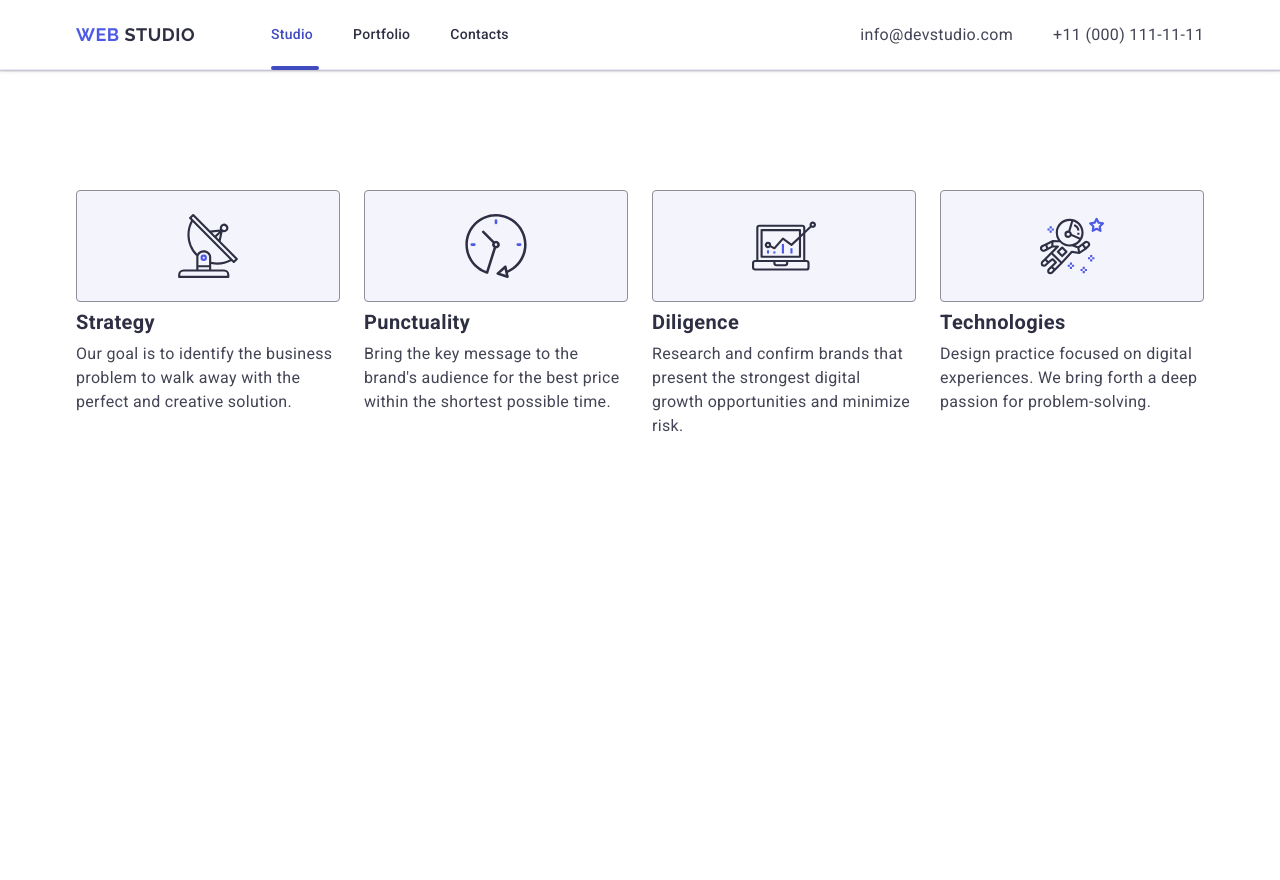
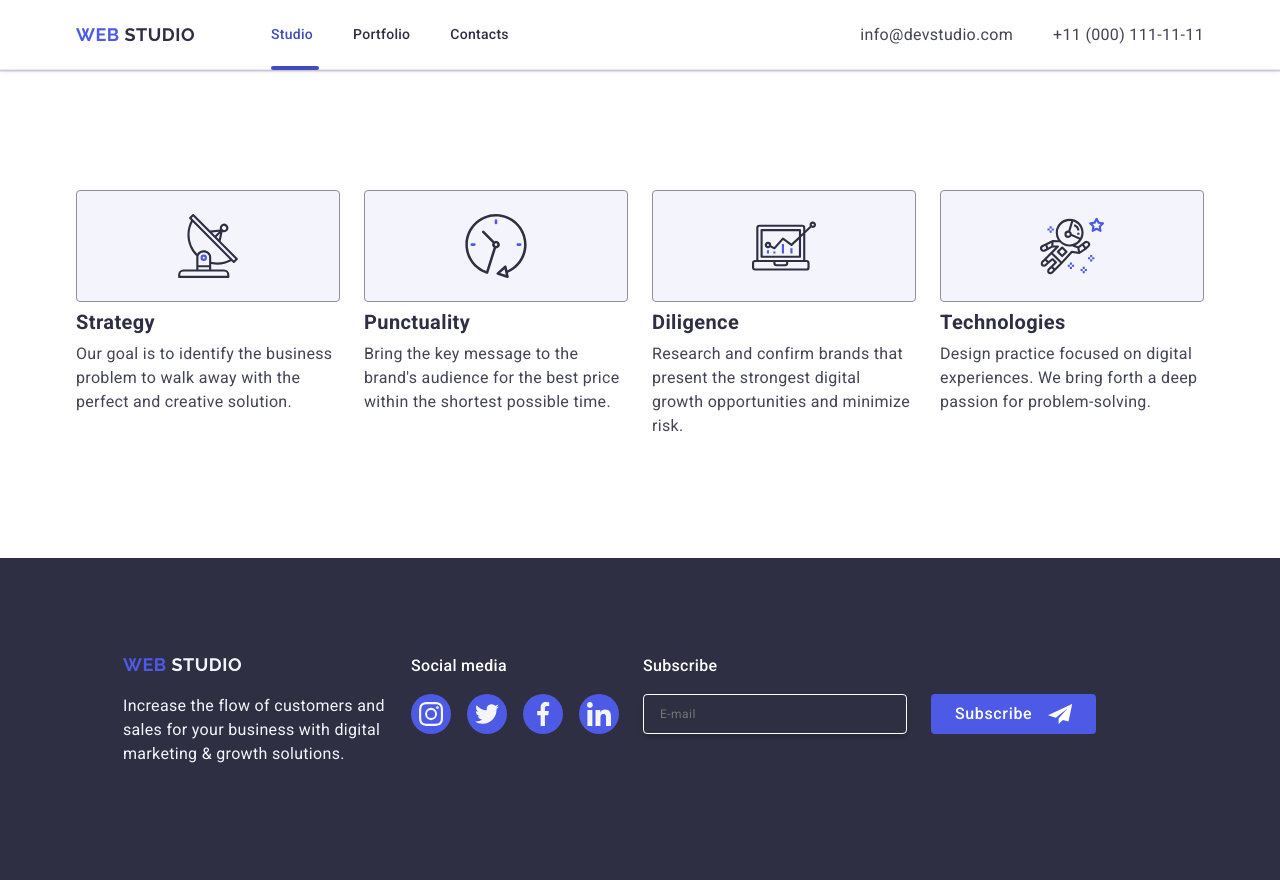
Before and after one commit to ZaietsMariana/goit-markup-hw-06, a plain HTML site: page index.html in a window 1280 px wide. Before the commit the page ends 800 px from the top, so only its background shows below. Drawn offline with nearby package versions, Linux system fonts and the light colour scheme.

Commit message:
Add css\style.css

```diff
--- a/css/style.css
+++ b/css/style.css
@@ -612,28 +612,37 @@ width: 40px;
   line-height: 1.5;
   letter-spacing: 0.02em;
 }
-/* ================ */
 
 
 /*=====Footer=====*/
 
 .logo-discription {
   background: #2e2f42;
-  padding: 100px 0;
+  /* padding: 100px 0; */
+  padding: 96px 0;
 }
 
 .footer-one{
   display: flex;
-  align-items: baseline;
+  flex-direction: column;
+  gap: 72px;;
+  /* align-items: baseline; */
   }
 
 
 .footer-logo{
-  width: 264px;
-  margin-right: 120px;
+  display: flex;
+  flex-direction: column;
+  align-items: center;
+  justify-content: center;
+  /* width: 264px;
+  margin-right: 120px; */
 }
 
 .logo-web-footer{
+  display: flex;
+  display: inline-block;
+  align-items: center;
   color: #4D5AE5;
   font-family: Raleway;
   font-size: 18px;
@@ -643,8 +652,8 @@ width: 40px;
   letter-spacing: 0.03em;
   text-transform: uppercase;
   flex-shrink: 0;
-  display: inline-block;
-  margin-bottom: 16px;
+  margin-bottom: 18px;
+  /* margin-bottom: 16px; */
 }
 
 .second-logostudio {
@@ -659,6 +668,11 @@ width: 40px;
   width: 264px;
 }
 
+.footer-container{
+  display: flex;
+  flex-direction: column;
+  align-items: center;
+}
 
 .footer-icon-text{
  color: #FFF;
@@ -667,6 +681,7 @@ width: 40px;
  line-height: 1.5;
  letter-spacing: 0.02em;
  margin-bottom: 16px;
+ display: flex;
 }
 
 .footer-icon{
@@ -704,7 +719,8 @@ width: 40px;
 .footer-input{
   display: flex;
   flex-direction: column;
-  margin-left: 80px;
+  align-items: center;
+  /* margin-left: 80px; */
 }
 
 .mail-input{
@@ -714,18 +730,21 @@ width: 40px;
   letter-spacing: 0.02em;
   color: white;
   margin-bottom: 16px;
+  display: flex;
 }
 
 .form{
   display: flex;
-  max-width: 453px;
-  gap: 24px;
-  align-items: baseline;
+  flex-direction:column;
+  align-items: center;
+  gap: 16px;
+  /* max-width: 453px; */
+  /* gap: 24px; */
 }
 
 .footer-label{
   display: flex;
-  gap: 24px;
+  /* gap: 24px; */
 }
 
 .form-input{
@@ -751,6 +770,7 @@ width: 40px;
 
   .footer-button-input{
     display: flex;
+    margin: 0 auto;
     font-weight: 500;
     border-radius: 4px;
     padding: 8px 24px;
@@ -771,6 +791,43 @@ width: 40px;
   .subscribe-icon{
     margin-left: 16px;
   }
+
+    @media screen and (min-width: 768px) {
+
+   .footer-one{
+    flex-wrap: wrap;
+    flex-direction: row;
+    justify-content: start;
+    align-items: baseline;
+    margin-left: 108px;
+    gap: 24px;
+    row-gap: 72px;
+   }
+
+   .footer-logo{
+    align-items: start;
+   }
+
+   .footer-container{
+    align-items: start;
+   }
+
+   .form{
+    flex-direction: row;
+    gap: 24px;
+   }
+
+   .footer-input{
+   align-items: start;
+   }
+
+    }
+
+    @media screen and (min-width: 1158px) {
+
+
+
+    }
 
   /*Modal */
 
--- a/index.html
+++ b/index.html
@@ -381,7 +381,7 @@
     </main> -->
 
         <!-- Footer -->
-        <!-- <footer class="logo-discription">
+        <footer class="logo-discription">
             <div class="container footer-one">
                 <div class="footer-logo">
                     <a class="logo-web-footer" href="./index.html">Web
@@ -429,7 +429,8 @@
                     <p class="mail-input">Subscribe</p>
                     <form class="form" autocomplete="off">
                         <label class="footer-label" for="user-mail">
-                        <input class="form-input" id="user-mail" type="email" name="user-mail" placeholder="E-mail" />
+                            <input class="form-input" id="user-mail" type="email" name="user-mail"
+                                placeholder="E-mail" />
                         </label>
                         <button class="footer-button-input" type="submit">Subscribe
                             <svg class="subscribe-icon" width="24" height="24">
@@ -439,7 +440,7 @@
                     </form>
                 </div>
             </div>
-    </footer> -->
+        </footer>
 
         <!-- Modal -->
         <!-- <div class="backdrop is-open">
```
Lines whose indentation alone changed are shown as unchanged.
